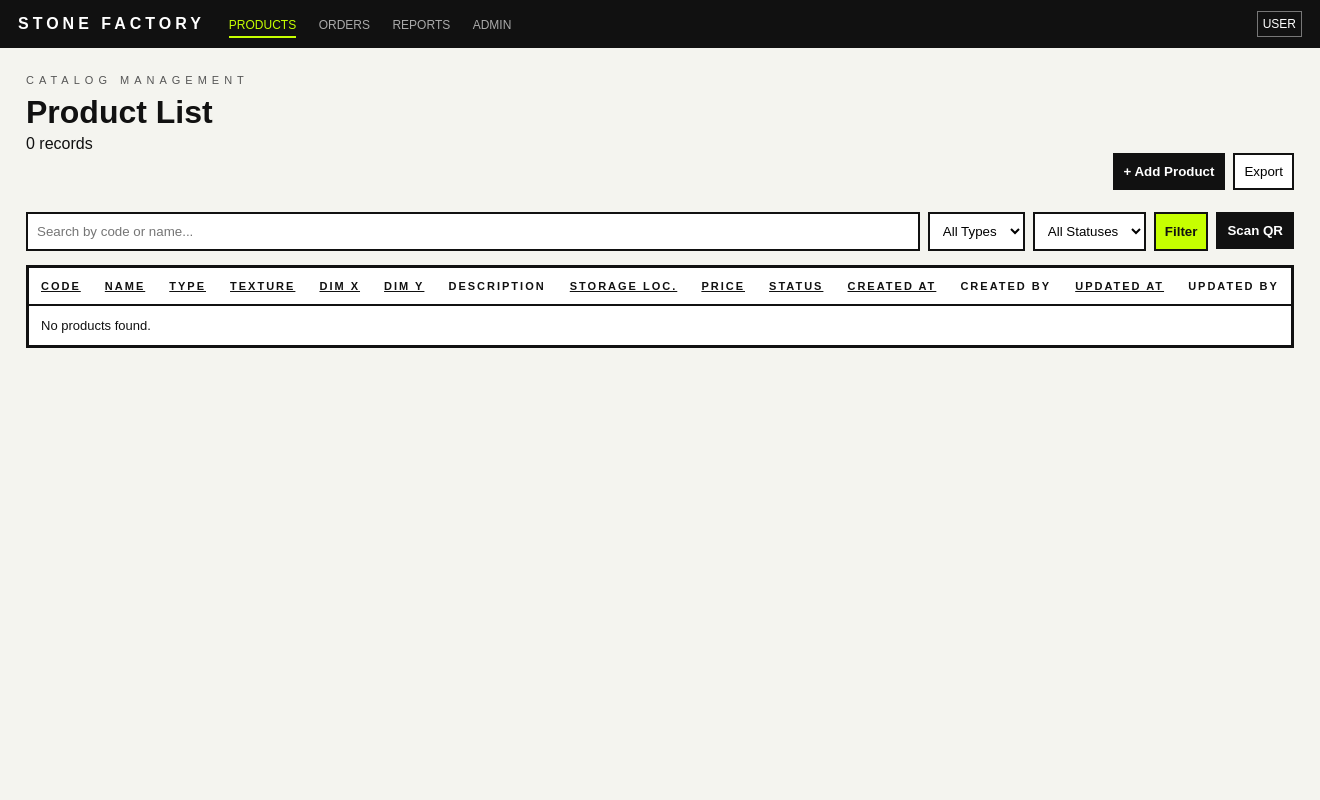
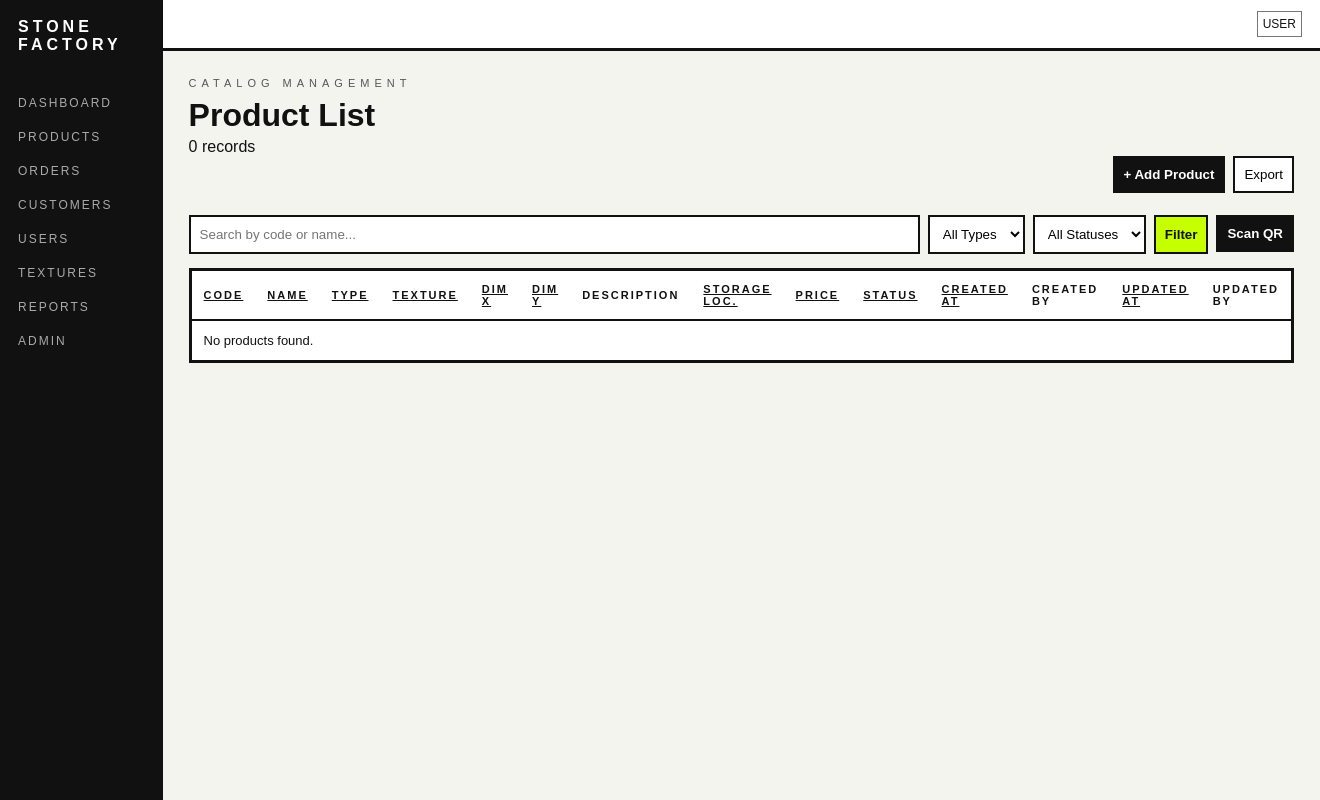
Before and after one commit to Kliurka/product_db_web, a Django app: page / in a window 1320 px wide. Run offline with Django 5.2, Linux system fonts and the light colour scheme; data that the repository does not hold is empty.

Commit message:
refactor(ui): move base styles to static css

```diff
--- a/inventory/templates/inventory/base.html
+++ b/inventory/templates/inventory/base.html
@@ -12,37 +12,55 @@
             color: #111;
         }
 
-        .topbar {
+        .layout {
+            display: flex;
+            min-height: 100vh;
+        }
+
+        .sidebar {
+            width: 220px;
             background: #111;
             color: white;
-            height: 48px;
-            display: flex;
-            align-items: center;
-            padding: 0 18px;
-            gap: 24px;
+            padding: 18px;
+            box-sizing: border-box;
         }
 
         .logo {
             font-weight: bold;
             letter-spacing: 4px;
+            margin-bottom: 32px;
         }
 
-        .nav a {
+        .sidebar a {
+            display: block;
             color: #aaa;
             text-decoration: none;
-            margin-right: 18px;
+            padding: 10px 0;
             font-size: 12px;
             text-transform: uppercase;
+            letter-spacing: 2px;
         }
 
-        .nav a.active {
+        .sidebar a:hover,
+        .sidebar a.active {
             color: #c6ff00;
-            border-bottom: 2px solid #c6ff00;
-            padding-bottom: 4px;
+        }
+
+        .main {
+            flex: 1;
+        }
+
+        .topbar {
+            height: 48px;
+            background: white;
+            border-bottom: 3px solid #111;
+            display: flex;
+            align-items: center;
+            justify-content: flex-end;
+            padding: 0 18px;
         }
 
         .user {
-            margin-left: auto;
             font-size: 12px;
             border: 1px solid #777;
             padding: 5px;
@@ -59,9 +77,7 @@
             text-transform: uppercase;
         }
 
-        h1 {
-            margin: 8px 0 4px 0;
-        }
+        h1 { margin: 8px 0 4px 0; }
 
         .toolbar {
             display: flex;
@@ -75,9 +91,7 @@
             background: white;
         }
 
-        .search {
-            flex: 1;
-        }
+        .search { flex: 1; }
 
         .btn-dark {
             background: #111;
@@ -113,9 +127,7 @@
             border-bottom: 1px solid #ddd;
         }
 
-        tr:nth-child(even) {
-            background: #f0f0ea;
-        }
+        tr:nth-child(even) { background: #f0f0ea; }
 
         .code {
             font-weight: bold;
@@ -140,71 +152,53 @@
         .damaged { background: #ff3b30; color: white; }
         .archived { background: #111; color: white; }
 
-        @media (max-width: 800px) {
-            .hide-mobile {
-                display: none;
-            }
-
-            .toolbar {
-                flex-direction: column;
-            }
-
-            table {
-                font-size: 12px;
-            }
-
-            th, td {
-                padding: 8px;
-            }
-            }
-                    th a {
-                color: inherit;
-                text-decoration: underline;
-                font-weight: inherit;
-            }
-
-            th a:hover {
-                color: inherit;
-            }
-
-            .sort-arrow {
-                margin-left: 4px;
-                font-weight: bold;
-            }
         .sort-link {
             color: inherit;
             text-decoration: underline;
             font-weight: inherit;
         }
 
-            .sort-link:hover {
-                color: inherit;
-            }
+        .sort-link:hover { color: inherit; }
+        .sort-link.active { font-weight: bold; }
+        .sort-link span { margin-left: 4px; }
 
-            .sort-link.active {
-                font-weight: bold;
-            }
-
-            .sort-link span {
-                margin-left: 4px;
+        @media (max-width: 800px) {
+            .layout { flex-direction: column; }
+            .sidebar { width: 100%; }
+            .toolbar { flex-direction: column; }
+            .hide-mobile { display: none; }
+            table { font-size: 12px; }
+            th, td { padding: 8px; }
         }
     </style>
 </head>
 <body>
 
-<div class="topbar">
+<div class="layout">
+
+    <aside class="sidebar">
         <div class="logo">STONE FACTORY</div>
-    <div class="nav">
-        <a href="/products/" class="active">Products</a>
+
+        <a href="#">Dashboard</a>
+        <a href="/products/">Products</a>
         <a href="/orders/">Orders</a>
+        <a href="/customers/">Customers</a>
+        <a href="/users/">Users</a>
+        <a href="#">Textures</a>
         <a href="#">Reports</a>
         <a href="/admin/">Admin</a>
-    </div>
+    </aside>
+
+    <main class="main">
+        <div class="topbar">
             <div class="user">{{ request.user.username|default:"USER" }}</div>
         </div>
 
         {% block content %}
         {% endblock %}
+    </main>
+
+</div>
 
 </body>
 </html>
```
Also changed, not shown: inventory/static/inventory/css/base.css (added, +166 -0 lines). Lines whose indentation alone changed are shown as unchanged.
